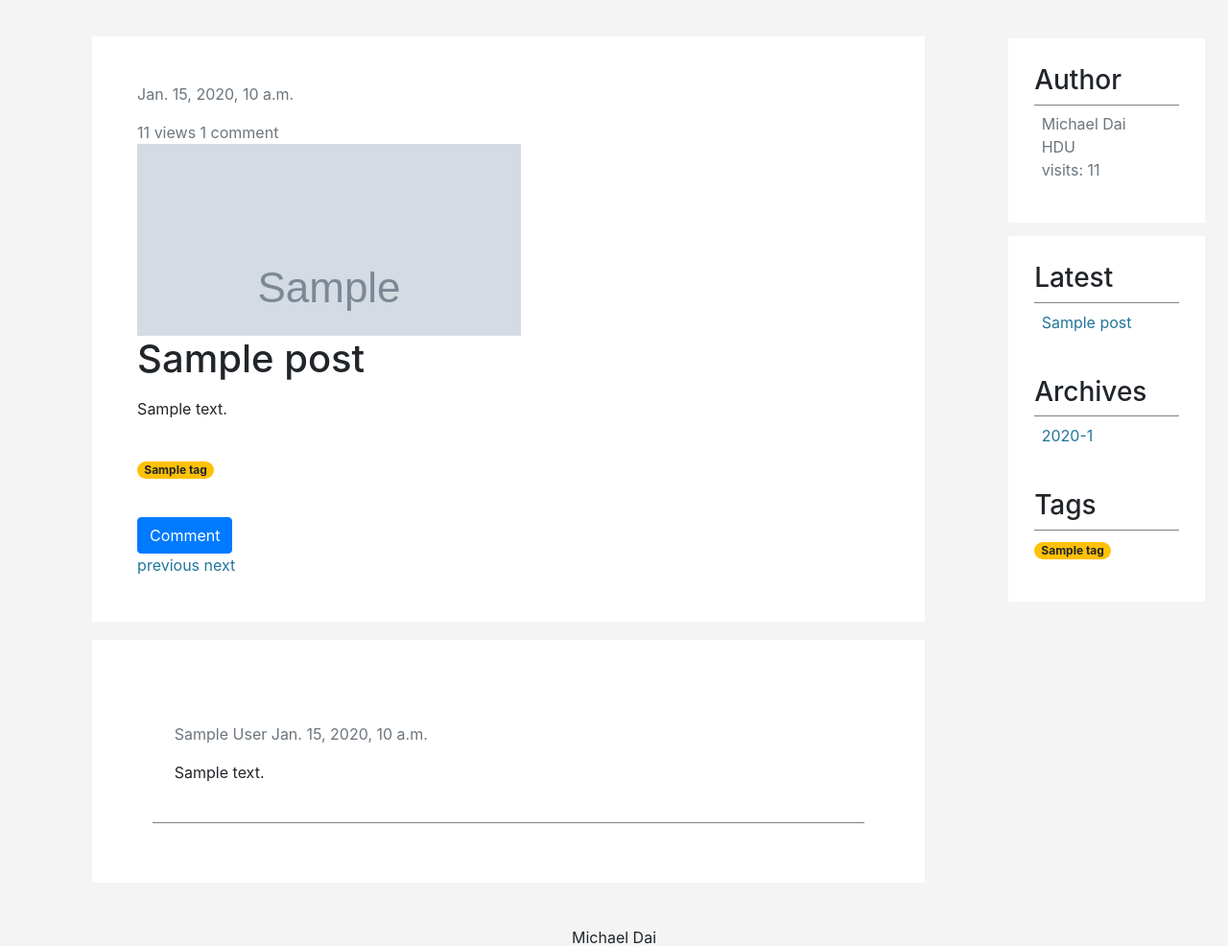
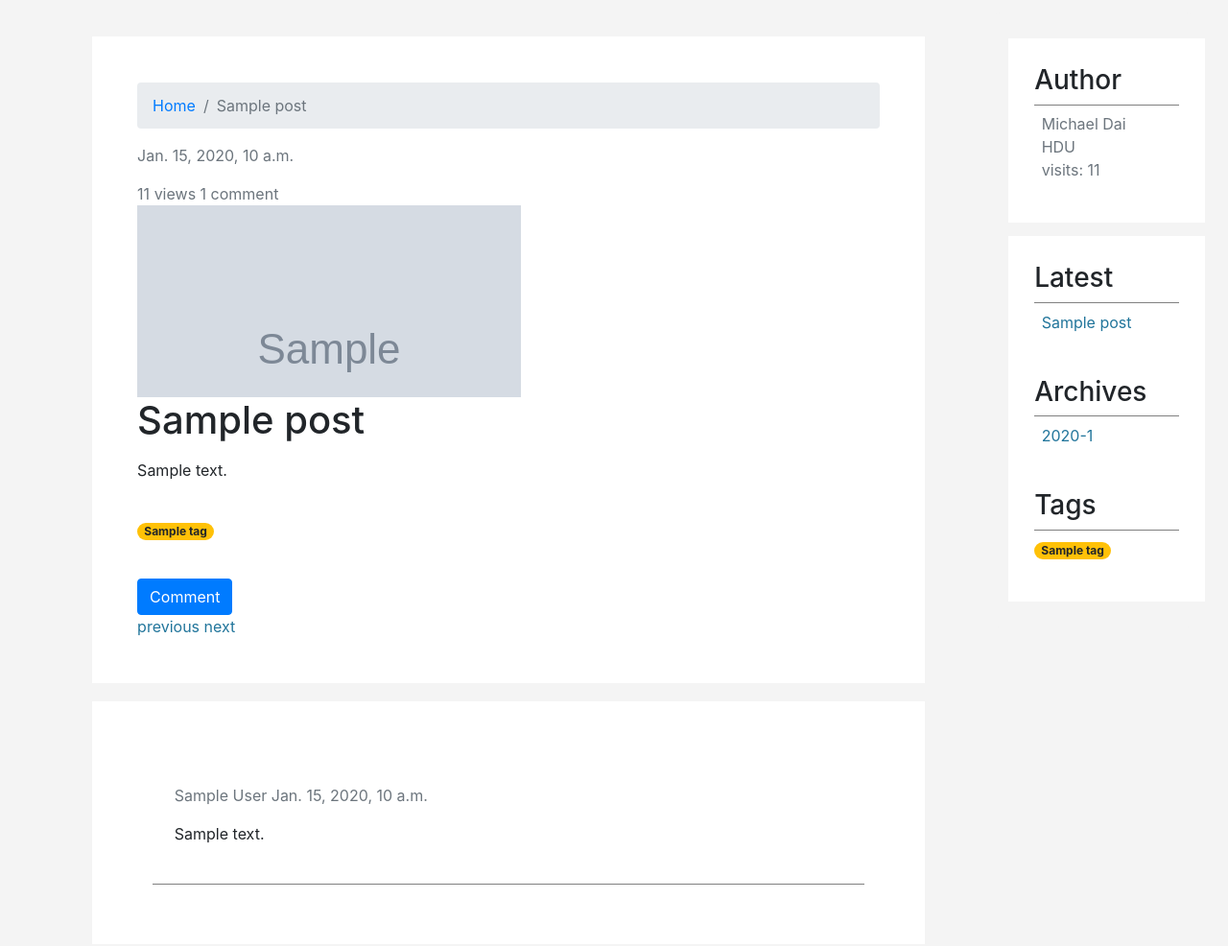
Before and after one commit to Mike-Dai/djangocoder, a Django app: page /post/1/ in a window 1280 px wide. Shown: the part 47-1033 px from the top of the page at 96% size. Run offline with Django 3.2, Linux system fonts and the light colour scheme; tables that the repository leaves empty hold one stand-in row (values such as "Sample post"); grey boxes marked "Sample" are stand-in pictures; some libraries are stand-ins or nearby versions.

Commit message:
Add breadcrumb in detail page

```diff
--- a/blog/templates/blog/post_detail.html
+++ b/blog/templates/blog/post_detail.html
@@ -4,6 +4,12 @@
 
 		<div class="blog col-lg-11">
 			<div id="post-head">
+				<nav aria-label="breadcrumb">
+				    <ol class="breadcrumb">
+				        <li class="breadcrumb-item"><a href="/">Home</a></li>
+				        <li class="breadcrumb-item active" aria-current="page">{{ post.title }}</li>
+				    </ol>
+				</nav>
 				{% if post.published_date %}
 					<p>{{ post.published_date }}</p>
 				{% else %}
```
Also changed, not shown: 9 other files.
